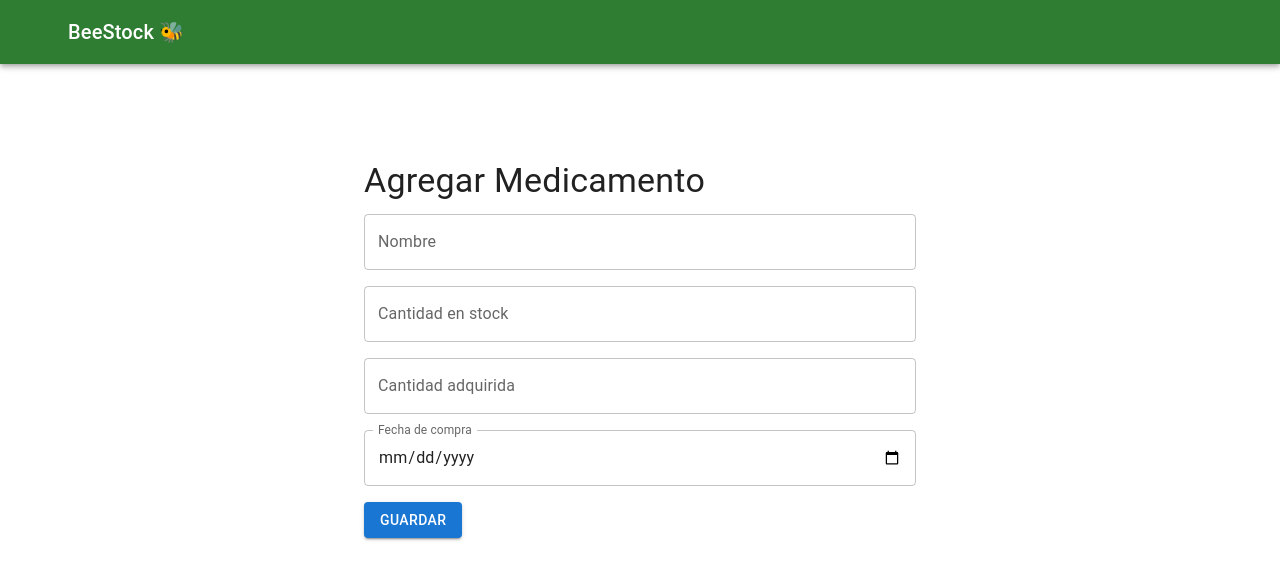
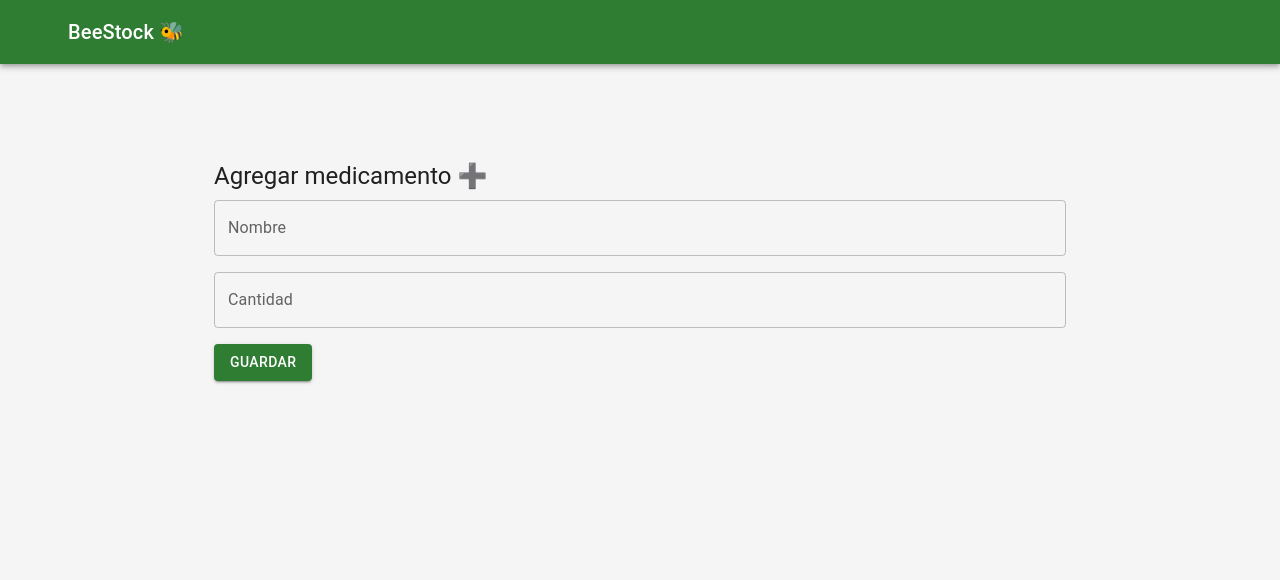
Before and after one commit to cesarmarcelojavier/beestock, a React (Create React App) app: page /agregar in a window 1280 px wide. Shown: the top 580 px of the page. Built offline with nearby package versions, Linux system fonts and the light colour scheme; some icons are missing.

Commit message:
Actualizo BeeStock: configuración y Firebase

```diff
--- a/src/App.js
+++ b/src/App.js
@@ -1,15 +1,31 @@
 // src/App.js
+import { useState } from 'react';
 import { Routes, Route } from 'react-router-dom';
 import Inicio from './pages/Inicio';
 import Agregar from './pages/Agregar';
 import Resumen from './pages/Resumen';
 import Configuracion from './pages/Configuracion';
 import MenuLateral from './components/MenuLateral';
-import { CssBaseline, Container } from '@mui/material';
+import { CssBaseline, Container, ThemeProvider } from '@mui/material';
+import { createTheme } from '@mui/material/styles';
 
 function App() {
+  const [modoOscuro, setModoOscuro] = useState(false);
+
+  const theme = createTheme({
+    palette: {
+      mode: modoOscuro ? 'dark' : 'light',
+      primary: {
+        main: modoOscuro ? '#90caf9' : '#2e7d32',
+      },
+      background: {
+        default: modoOscuro ? '#121212' : '#f5f5f5',
+      },
+    },
+  });
+
   return (
-    <>
+    <ThemeProvider theme={theme}>
       <CssBaseline />
       <MenuLateral />
       <Container maxWidth="md" sx={{ marginTop: '2rem', padding: '2rem' }}>
@@ -18,11 +34,14 @@ function App() {
           <Route path="/inicio" element={<Inicio />} />
           <Route path="/agregar" element={<Agregar />} />
           <Route path="/resumen" element={<Resumen />} />
-          <Route path="/configuracion" element={<Configuracion />} />
+          <Route
+            path="/configuracion"
+            element={<Configuracion setModoOscuro={setModoOscuro} />}
+          />
           <Route path="*" element={<Inicio />} />
         </Routes>
       </Container>
-    </>
+    </ThemeProvider>
   );
 }
 
--- a/src/pages/Agregar.js
+++ b/src/pages/Agregar.js
@@ -1,93 +1,81 @@
 // src/pages/Agregar.js
 import { useState } from 'react';
 import {
-  Container,
-  Typography,
   TextField,
   Button,
+  Typography,
+  Box,
   Alert,
 } from '@mui/material';
+import { db } from '../firebase';
+import { collection, addDoc, Timestamp } from 'firebase/firestore';
 
 export default function Agregar() {
   const [nombre, setNombre] = useState('');
-  const [cantidadStock, setCantidadStock] = useState('');
-  const [cantidadAdquirida, setCantidadAdquirida] = useState('');
-  const [fechaCompra, setFechaCompra] = useState('');
-  const [confirmacion, setConfirmacion] = useState('');
+  const [cantidad, setCantidad] = useState('');
+  const [guardado, setGuardado] = useState(false);
+  const [error, setError] = useState('');
 
-  const manejarAgregar = () => {
-    if (!nombre || !cantidadStock || !cantidadAdquirida || !fechaCompra) return;
+  const guardarMedicamento = async () => {
+    if (!nombre || !cantidad) {
+      setError('Completa todos los campos');
+      return;
+    }
 
-    const nuevo = {
-      nombre: nombre.trim(),
-      cantidad: parseInt(cantidadStock),
-      adquirida: parseInt(cantidadAdquirida),
-      fechaCompra,
-      fechaRegistro: new Date().toISOString(),
-    };
-
-    const existentes = JSON.parse(localStorage.getItem('medicamentos')) || [];
-    const actualizados = [...existentes, nuevo];
-    localStorage.setItem('medicamentos', JSON.stringify(actualizados));
-
-    setConfirmacion(`Medicamento "${nombre}" agregado`);
-    setNombre('');
-    setCantidadStock('');
-    setCantidadAdquirida('');
-    setFechaCompra('');
+    try {
+      await addDoc(collection(db, 'medicamentos'), {
+        nombre,
+        cantidad: parseInt(cantidad),
+        creado: Timestamp.now(),
+      });
+      setGuardado(true);
+      setNombre('');
+      setCantidad('');
+      setError('');
+    } catch (err) {
+      console.error('Error al guardar:', err);
+      setError('No se pudo guardar');
+    }
   };
 
   return (
-    <Container maxWidth="sm" sx={{ marginTop: '2rem' }}>
-      <Typography variant="h4" gutterBottom>
-        Agregar Medicamento
+    <Box sx={{ marginTop: '2rem' }}>
+      <Typography variant="h5" gutterBottom>
+        Agregar medicamento ➕
       </Typography>
+
+      {guardado && (
+        <Alert severity="success" sx={{ mb: 2 }}>
+          Medicamento guardado correctamente
+        </Alert>
+      )}
+
+      {error && (
+        <Alert severity="error" sx={{ mb: 2 }}>
+          {error}
+        </Alert>
+      )}
 
       <TextField
         label="Nombre"
+        fullWidth
         value={nombre}
         onChange={(e) => setNombre(e.target.value)}
-        fullWidth
-        sx={{ marginBottom: '1rem' }}
+        sx={{ mb: 2 }}
       />
 
       <TextField
-        label="Cantidad en stock"
+        label="Cantidad"
         type="number"
-        value={cantidadStock}
-        onChange={(e) => setCantidadStock(e.target.value)}
         fullWidth
-        sx={{ marginBottom: '1rem' }}
+        value={cantidad}
+        onChange={(e) => setCantidad(e.target.value)}
+        sx={{ mb: 2 }}
       />
 
-      <TextField
-        label="Cantidad adquirida"
-        type="number"
-        value={cantidadAdquirida}
-        onChange={(e) => setCantidadAdquirida(e.target.value)}
-        fullWidth
-        sx={{ marginBottom: '1rem' }}
-      />
-
-      <TextField
-        label="Fecha de compra"
-        type="date"
-        value={fechaCompra}
-        onChange={(e) => setFechaCompra(e.target.value)}
-        fullWidth
-        sx={{ marginBottom: '1rem' }}
-        InputLabelProps={{ shrink: true }}
-      />
-
-      <Button variant="contained" color="primary" onClick={manejarAgregar}>
+      <Button variant="contained" color="primary" onClick={guardarMedicamento}>
         Guardar
       </Button>
-
-      {confirmacion && (
-        <Alert severity="success" sx={{ marginTop: '1rem' }}>
-          {confirmacion}
-        </Alert>
-      )}
-    </Container>
+    </Box>
   );
 }
--- a/src/pages/Configuracion.js
+++ b/src/pages/Configuracion.js
@@ -7,13 +7,29 @@ import {
   Switch,
   Box,
   Divider,
+  Button,
 } from '@mui/material';
+import { useNavigate } from 'react-router-dom';
 
-export default function Configuracion() {
-  const [modoOscuro, setModoOscuro] = useState(false);
+export default function Configuracion({ setModoOscuro }) {
+  const [modoOscuroLocal, setModoOscuroLocal] = useState(false);
   const [alertasStock, setAlertasStock] = useState(true);
   const [mostrarUsuario, setMostrarUsuario] = useState(true);
   const [animaciones, setAnimaciones] = useState(true);
+
+  const navigate = useNavigate();
+
+  const guardarCambios = () => {
+    setModoOscuro(modoOscuroLocal);
+    // Podés guardar en localStorage si querés persistencia
+    console.log('Preferencias guardadas:', {
+      modoOscuroLocal,
+      alertasStock,
+      mostrarUsuario,
+      animaciones,
+    });
+    navigate('/inicio');
+  };
 
   return (
     <Box sx={{ marginTop: '2rem' }}>
@@ -27,13 +43,12 @@ export default function Configuracion() {
         <FormControlLabel
           control={
             <Switch
-              checked={modoOscuro}
-              onChange={() => setModoOscuro(!modoOscuro)}
+              checked={modoOscuroLocal}
+              onChange={() => setModoOscuroLocal(!modoOscuroLocal)}
             />
           }
           label="Modo oscuro"
         />
-
         <FormControlLabel
           control={
             <Switch
@@ -43,7 +58,6 @@ export default function Configuracion() {
           }
           label="Alertas de stock bajo"
         />
-
         <FormControlLabel
           control={
             <Switch
@@ -53,7 +67,6 @@ export default function Configuracion() {
           }
           label="Mostrar nombre del usuario"
         />
-
         <FormControlLabel
           control={
             <Switch
@@ -64,6 +77,15 @@ export default function Configuracion() {
           label="Animaciones activadas"
         />
       </FormGroup>
+
+      <Button
+        variant="contained"
+        color="success"
+        sx={{ marginTop: '2rem' }}
+        onClick={guardarCambios}
+      >
+        Guardar y volver al inicio
+      </Button>
     </Box>
   );
 }
--- a/src/pages/Resumen.js
+++ b/src/pages/Resumen.js
@@ -1,10 +1,59 @@
 // src/pages/Resumen.js
-import { Typography } from '@mui/material';
+import { useEffect, useState } from 'react';
+import {
+  Typography,
+  Box,
+  Card,
+  CardContent,
+  Grid,
+  CircularProgress,
+} from '@mui/material';
+import { db } from '../firebase';
+import { collection, onSnapshot } from 'firebase/firestore';
 
 export default function Resumen() {
+  const [stock, setStock] = useState([]);
+  const [cargando, setCargando] = useState(true);
+
+  useEffect(() => {
+    const unsub = onSnapshot(collection(db, 'medicamentos'), (snapshot) => {
+      const datos = snapshot.docs.map((doc) => ({
+        id: doc.id,
+        ...doc.data(),
+      }));
+      setStock(datos);
+      setCargando(false);
+    });
+
+    return () => unsub();
+  }, []);
+
   return (
-    <Typography variant="h5" sx={{ marginTop: '2rem' }}>
-      Medicamentos en stock
-    </Typography>
+    <Box sx={{ marginTop: '2rem' }}>
+      <Typography variant="h5" gutterBottom>
+        Stock disponible 📦
+      </Typography>
+
+      {cargando ? (
+        <CircularProgress />
+      ) : stock.length === 0 ? (
+        <Typography>No hay medicamentos cargados.</Typography>
+      ) : (
+        <Grid container spacing={2}>
+          {stock.map((med) => (
+            <Grid item xs={12} sm={6} md={4} key={med.id}>
+              <Card>
+                <CardContent>
+                  <Typography variant="h6">{med.nombre}</Typography>
+                  <Typography color="text.secondary">
+                    Cantidad: {med.cantidad}
+                  </Typography>
+                </CardContent>
+              </Card>
+            </Grid>
+          ))}
+        </Grid>
+      )}
+    </Box>
   );
 }
--- /dev/null
+++ b/src/theme.js
@@ -0,0 +1,15 @@
+// src/theme.js
+import { createTheme } from '@mui/material/styles';
+
+export const getTheme = (modoOscuro) =>
+  createTheme({
+    palette: {
+      mode: modoOscuro ? 'dark' : 'light',
+      primary: {
+        main: modoOscuro ? '#90caf9' : '#2e7d32',
+      },
+      background: {
+        default: modoOscuro ? '#121212' : '#f5f5f5',
+      },
+    },
+  });
```
